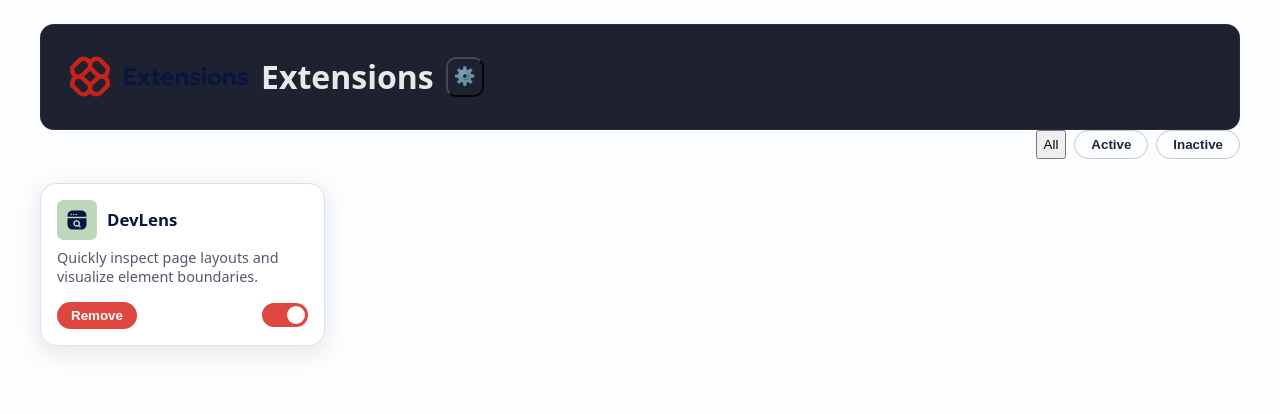
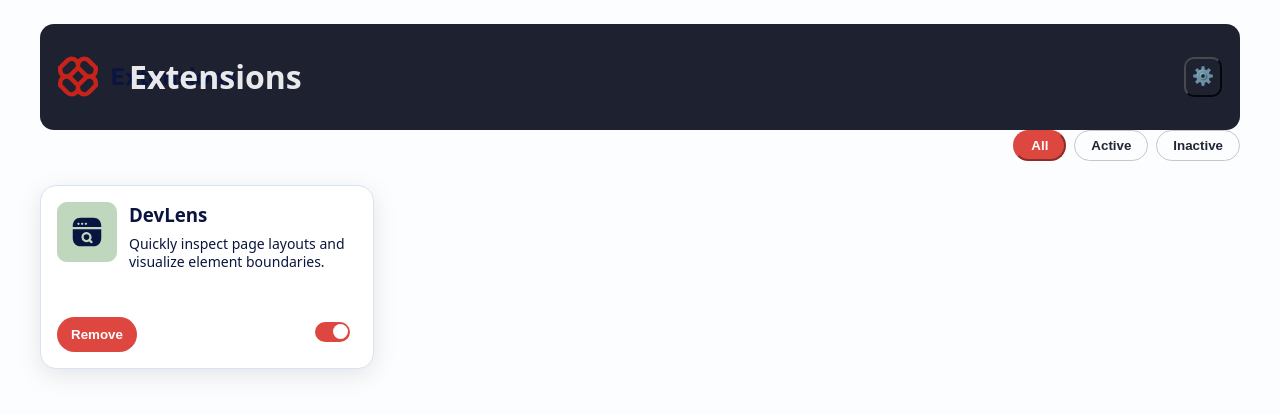
Before and after one commit to chamorrolorenzo/Browser-Extensions, a React (Vite) app: page / in a window 1280 px wide. Shown: the top 414 px of the page. Built offline with nearby package versions, Linux system fonts and the light colour scheme.

Commit message:
primera carts lista con css

```diff
--- a/src/App.jsx
+++ b/src/App.jsx
@@ -8,9 +8,8 @@ export default function App() {
     <div className="app-container">
       {/* Encabezado principal con el buscador y el ícono de configuración */}
       <header className="header">
-        <div className="logo-box"></div>
-        <img src={logo} alt="Extension-logo" />
-        <h1 className="logo">Extensions</h1>
+        <img src={logo} alt="logo" />
+        <h1 className="logo-text">Extensions</h1>
                 <button className="settings-btn">⚙️</button>
       </header>
 
@@ -25,9 +24,11 @@ export default function App() {
       <main className="extensions-list">
         {/* Cada “tarjeta” es una extensión individual */}
         <div className="extension-card">
-          <h3 className="extension-title">
-          <img src={logoDevLens} alt="DevLens logo" className="devlens" /> DevLens</h3>
-          <p className="extension-desc">Quickly inspect page layouts and visualize element boundaries.</p>
+          <div className="img-logo"><img src={logoDevLens} alt="DevLens logo"/>
+            <div className="title-text">
+            <h3 className="extension-title"> DevLens</h3><p className="extension-desc">Quickly inspect page layouts and visualize element boundaries.</p>
+          </div>
+          </div>
           <div className="extension-actions">
             <button className="remove-btn">Remove</button>
             <label className="switch">
--- a/src/style/index.css
+++ b/src/style/index.css
@@ -35,7 +35,7 @@ html, body {
   padding: 24px;
 }
 
-/* ====== HEADER ====== */
+
 /* ===== HEADER ===== */
 .header {
   display: flex;
@@ -44,30 +44,24 @@ html, body {
   background: hsl(226, 25%, 15%);
   border-radius: 14px;
   padding: 10px 18px;
-  box-shadow: inset 0 0 0 1px rgba(255,255,255,0.05);
 }
 
-/* logo + texto juntos */
-.logo-box {
-  display: flex;
-  align-items: center;
-  gap: 8px;
-}
 
-.logo-img {
+.logo {
   width: 26px;
   height: 26px;
 }
 
-.logo {
+.logo-text{
   color: white;
   font-weight: 600;
   opacity: 0.9;
+  margin-left: -120px;
  }
-
 
 /* botón de configuración */
 .settings-btn {
+  margin-left: auto;
   background: transparent;
   border-radius: 10px;
   color: white;
@@ -105,10 +99,15 @@ html, body {
   border-color: var(--neutral-600);
 }
 
-.filter.active {
+.filter-active {
   background: var(--red-500);
   border-color: var(--red-500);
   color: white;
+  border-radius: 999px;
+  padding: 6px 16px;
+  cursor: pointer;
+  font-weight: 600;
+  transition: all 0.3s;
 }
 
 /* ====== LISTA DE EXTENSIONES ====== */
@@ -120,39 +119,46 @@ html, body {
 
 /* ====== TARJETA DE EXTENSIÓN ====== */
 .extension-card {
-
+  display: flex;
+  flex-direction: column;
+  justify-content: space-between;
   background: white;
   border: 1px solid var(--neutral-200);
   border-radius: var(--radius-xl);
   padding: 16px;
   box-shadow: var(--shadow-md);
-  display: flex;
-  flex-direction: column;
-  justify-content: space-between;
+  height: 150px;
+  width: 300px;
+ }
+
+.img-logo{
+  display:flex;
+  align-items:flex-start;
+  gap:12px;
 }
 
-.devlens{
-  width: 40px;
-  height: 40px;
-  display: block;
+/* El logo */
+.img-logo img{
+  width: 60px;
+  height:60px;
+ }
 
+/* Bloque de textos a la derecha del logo */
+.title-text{
+  display:flex;
+  flex-direction:column;
 }
 
-.extension-title {
-  display: flex;
-  align-items: center;
-  gap: 10px;
-  margin: 0 0 8px 0;
-  font-weight: 700;
-  font-size: 1.05rem;
+/* Título y párrafo */
+.extension-title{
+  margin:0;
+  font-weight:700;
 }
-
-.extension-desc {
-  margin: 0 0 16px 0;
-  color: var(--neutral-600);
-  font-size: 0.9rem;
-}
-
+.extension-desc{
+ font-size: 14px;
+  margin:8px 0 0;
+  line-height:1.30;
+ }
 /* ====== ACCIONES (Remove + Switch) ====== */
 .extension-actions {
   display: flex;
@@ -165,7 +171,7 @@ html, body {
   color: white;
   border: none;
   border-radius: 999px;
-  padding: 6px 14px;
+  padding: 10px 14px;
   font-weight: 600;
   cursor: pointer;
   transition: background 0.2s;
@@ -179,14 +185,8 @@ html, body {
 .switch {
   position: relative;
   display: inline-block;
-  width: 46px;
+  width: 42px;
   height: 24px;
-}
-
-.switch input {
-  opacity: 0;
-  width: 0;
-  height: 0;
 }
 
 .slider {
@@ -197,12 +197,14 @@ html, body {
   border-radius: 34px;
   cursor: pointer;
   transition: 0.3s;
+  height: 20px;
+
 }
 
 .slider:before {
   position: absolute;
   content: "";
-  height: 18px; width: 18px;
+  height: 15px; width: 15px;
   left: 3px; bottom: 3px;
   background-color: white;
   border-radius: 50%;
@@ -211,10 +213,11 @@ html, body {
 
 input:checked + .slider {
   background-color: var(--red-500);
+  width: 35px;
 }
 
 input:checked + .slider:before {
-  transform: translateX(22px);
+  transform: translateX(15px);
 }
 
 /* ====== MODO OSCURO ====== */
```
